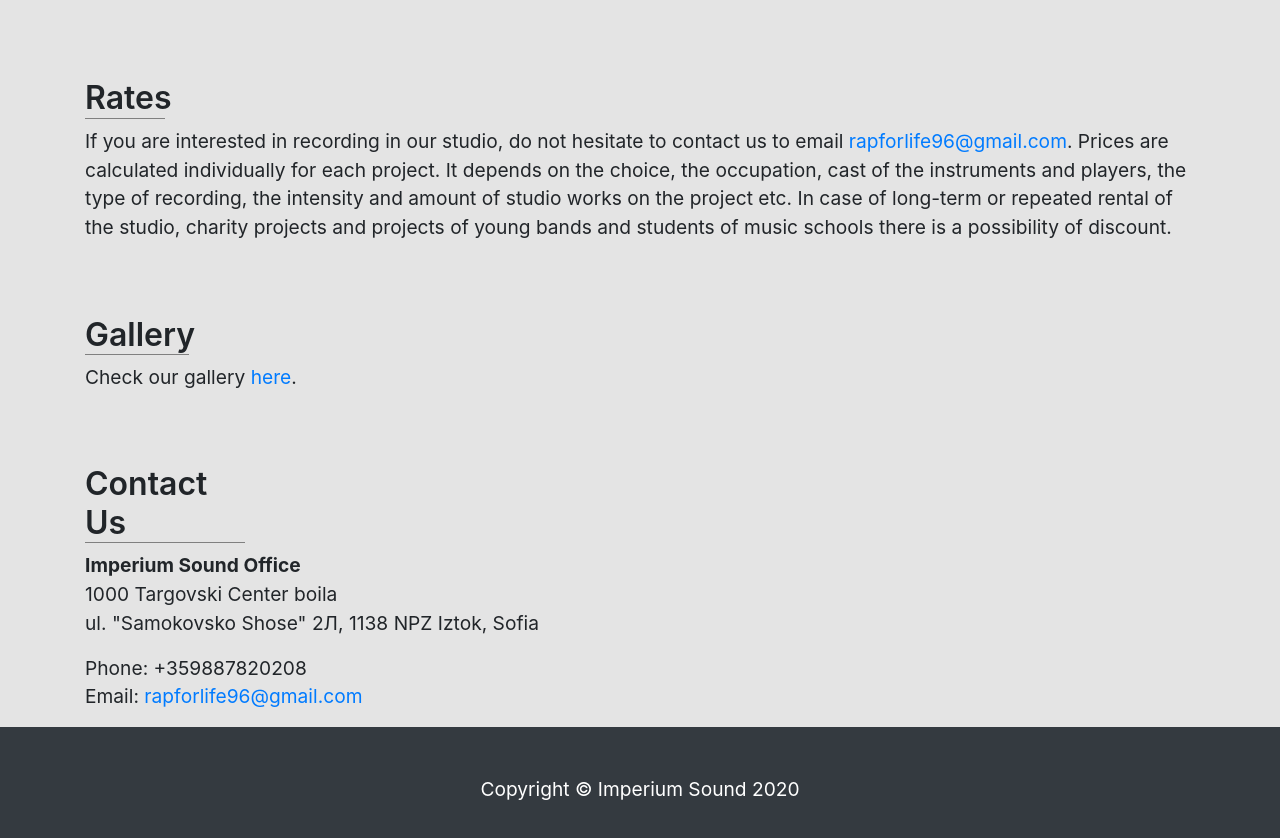
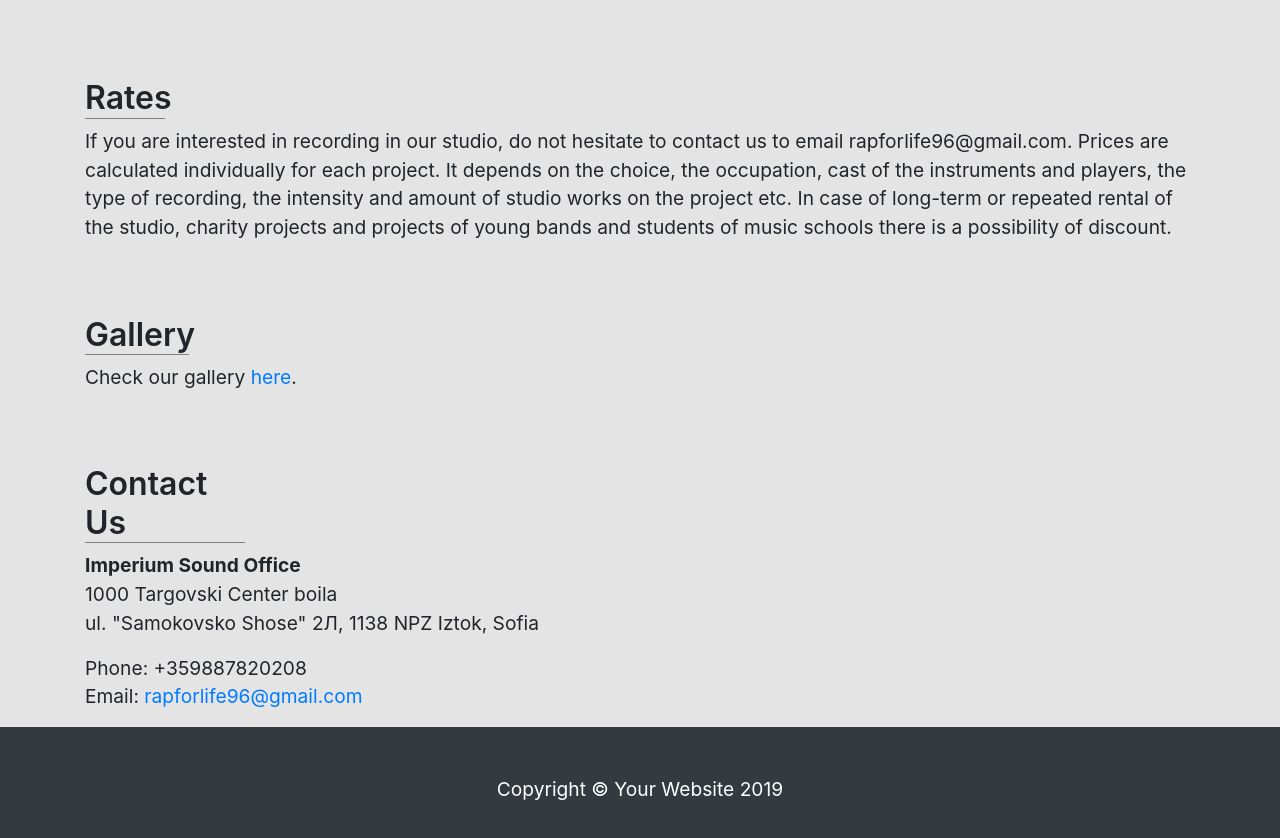
Before and after one commit to KamenP23/KamenP23.github.io, a website: page index.html in a window 1280 px wide. Shown: the part 1200-2038 px from the top of the page. Drawn offline with Linux system fonts and the light colour scheme.

Commit message:
Update index.html

```diff
--- a/index.html
+++ b/index.html
@@ -102,7 +102,7 @@
  <div class="col-md-12 mb-12">
        <a name="Rates"><br><br>
        <h2 id="Rates">Rates</h2>
-        <p>If you are interested in recording in our studio, do not hesitate to contact us to email <a href="mailto:rapforlife96@gmail.com">rapforlife96@gmail.com</a>.
+        <p>If you are interested in recording in our studio, do not hesitate to contact us to email rapforlife96@gmail.com.
 Prices are calculated individually for each project. It depends on the choice, the occupation, cast of the instruments and players, the type of recording, the intensity and amount of studio works on the project etc. In case of long-term or repeated rental of the studio, charity projects and projects of young bands and students of music schools there is a possibility of discount.</p>
       </div><br>
 
@@ -116,7 +116,7 @@
          <p>Check our gallery <a href="">here</a>.</p>
       </div><br>
 
-      <div class="col-md-6 mb-6 contact">
+      <div class="col-md-12 mb-12 contact">
        <a name="Contact"><br><br>
         <h2 id="Contact">Contact Us</h2>
         <div>
@@ -131,8 +131,9 @@
           +359887820208
           <br>
           <abbr title="Email">Email:</abbr>
-          <a href="mailto:rapforlife96@gmail.com">rapforlife96@gmail.com</a>
+          <a href="mailto:#">rapforlife96@gmail.com</a>
         </address>
+        <div class="fb-page" data-href="https://www.facebook.com/imperiumsoundofficial/" data-tabs="timeline" data-width="" data-height="" data-small-header="false" data-adapt-container-width="true" data-hide-cover="false" data-show-facepile="true"></div>
       </div>
       </div>
     </div>
@@ -143,7 +144,7 @@
   <!-- Footer -->
   <footer class="py-5 bg-dark">
     <div class="container">
-      <p class="m-0 text-center text-white">Copyright &copy; Imperium Sound 2020</p>
+      <p class="m-0 text-center text-white">Copyright &copy; Your Website 2019</p>
     </div>
     <!-- /.container -->
   </footer>
```
